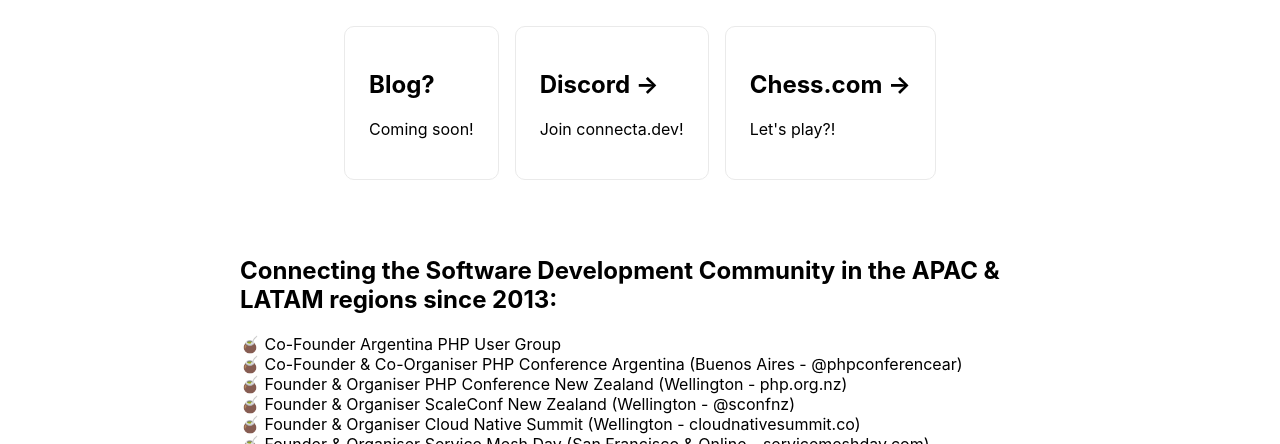
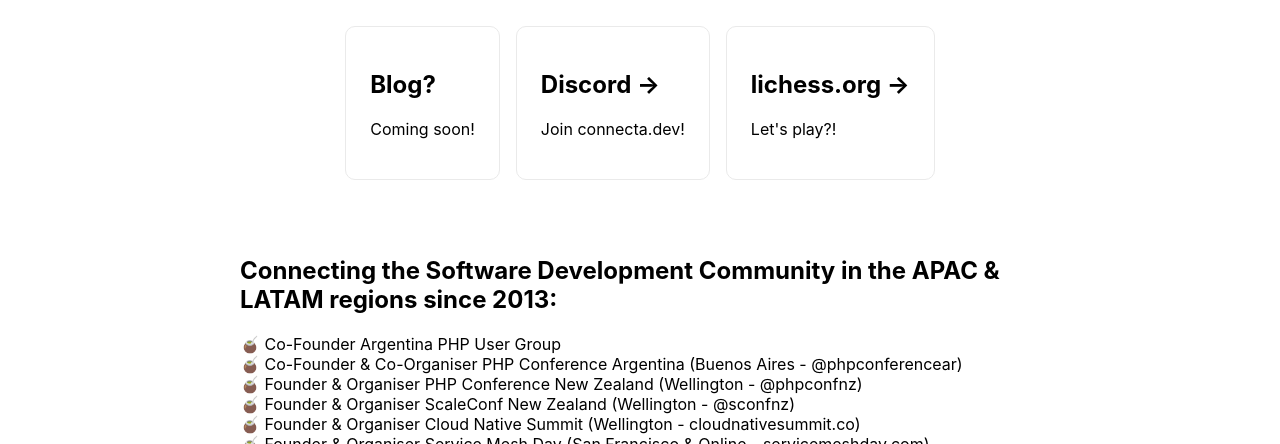
Before and after one commit to chaltenio/matedev, a Next.js app: page /chris in a window 1280 px wide. Shown: the part 470-914 px from the top of the page. Built offline with nearby package versions, Linux system fonts and the light colour scheme.

Commit message:
Update chris.js
updating links

```diff
--- a/pages/chris.js
+++ b/pages/chris.js
@@ -29,7 +29,7 @@
             <p><img src="/svgs/twitter.svg" alt="@chmazur" className={styles.logo} />{" "}@chmazur</p>
           </a>
 
-          <a href="https://www.linkedin.com/in/cloud-native" className={styles.cardSocial}>
+          <a href="https://www.linkedin.com/in/matedev" className={styles.cardSocial}>
             <h2>LinkedIn &rarr;</h2>
             <p><img src="/svgs/linkedin.svg" alt="cloud-native" className={styles.logo} />{" "}cloud-native</p>
           </a>
@@ -52,8 +52,8 @@
             <p>Join connecta.dev!</p>
           </a>
 
-          <a href="https://www.chess.com/member/chmazur" className={styles.cardSocial}>
-            <h2>Chess.com &rarr;</h2>
+          <a href="https://lichess.org/@/chaltenio" className={styles.cardSocial}>
+            <h2>lichess.org &rarr;</h2>
             <p>Let's play?!</p>
           </a>
         </div>
@@ -66,7 +66,7 @@
             <p>
             🧉{' '}Co-Founder Argentina PHP User Group  <br />
             🧉{' '}Co-Founder & Co-Organiser PHP Conference Argentina (Buenos Aires - <a href="https://twitter.com/phpconferencear" target="_blank">@phpconferencear</a>)<br />
-            🧉{' '}Founder & Organiser PHP Conference New Zealand (Wellington - <a href="https://php.org.nz" target="_blank">php.org.nz</a>)<br />
+            🧉{' '}Founder & Organiser PHP Conference New Zealand (Wellington - <a href="https://twitter.com/phpconfnz" target="_blank">@phpconfnz</a>)<br />
             🧉{' '}Founder & Organiser ScaleConf New Zealand (Wellington - <a href="https://twitter.com/sconfnz" target="_blank">@sconfnz</a>)<br />
             🧉{' '}Founder & Organiser Cloud Native Summit (Wellington - {" "}<a href="https://cloudnativesummit.co/nz" target="_blank">cloudnativesummit.co)</a><br />
             🧉{' '}Founder & Organiser Service Mesh Day (San Francisco & Online - {" "}<a href="https://servicemeshday.com" target="_blank">servicemeshday.com</a>)<br />
```
